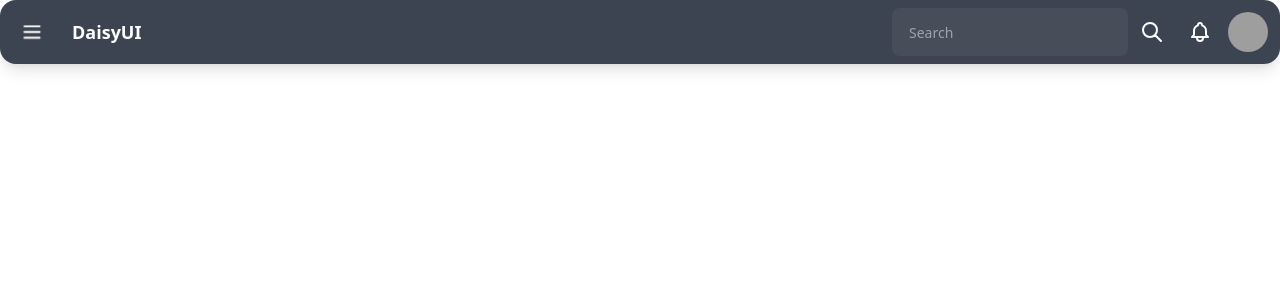
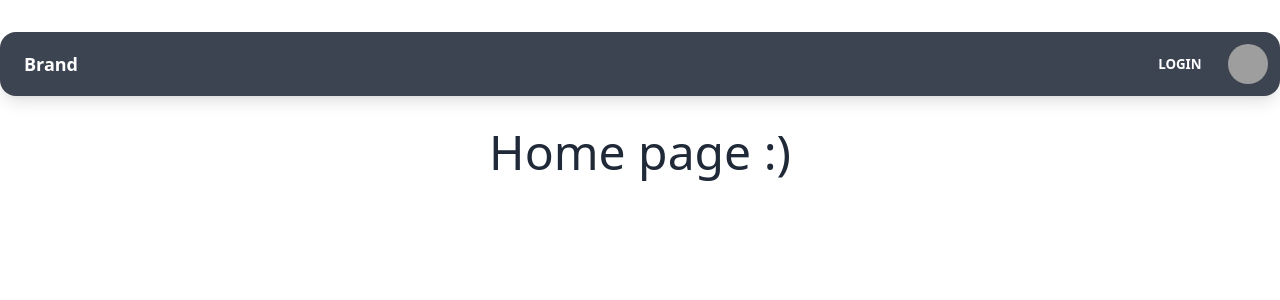
Before and after one commit to mortezasabihi/vue-auth-task, a Vue app: page / in a window 1280 px wide. Shown: the top 300 px of the page. Built offline with nearby package versions, Linux system fonts and the light colour scheme; grey boxes are pictures that could not be loaded.

Commit message:
feat: layout components created

```diff
--- a/public/index.html
+++ b/public/index.html
@@ -1,17 +1,21 @@
 <!DOCTYPE html>
 <html lang="">
   <head>
-    <meta charset="utf-8">
-    <meta http-equiv="X-UA-Compatible" content="IE=edge">
-    <meta name="viewport" content="width=device-width,initial-scale=1.0">
-    <link rel="icon" href="<%= BASE_URL %>favicon.ico">
+    <meta charset="utf-8" />
+    <meta http-equiv="X-UA-Compatible" content="IE=edge" />
+    <meta name="viewport" content="width=device-width,initial-scale=1.0" />
+    <link rel="icon" href="<%= BASE_URL %>favicon.ico" />
     <title><%= htmlWebpackPlugin.options.title %></title>
   </head>
   <body>
     <noscript>
-      <strong>We're sorry but <%= htmlWebpackPlugin.options.title %> doesn't work properly without JavaScript enabled. Please enable it to continue.</strong>
+      <strong
+        >We're sorry but <%= htmlWebpackPlugin.options.title %> doesn't work
+        properly without JavaScript enabled. Please enable it to
+        continue.</strong
+      >
     </noscript>
-    <div id="app"></div>
+    <div id="app" class="container mx-auto min-h-screen"></div>
     <!-- built files will be auto injected -->
   </body>
 </html>
--- a/src/App.vue
+++ b/src/App.vue
@@ -1,16 +1,14 @@
 <template>
-  <!-- navbar -->
-  <Navbar />
-  <!-- /navbar -->
+  <AppLayout />
 </template>
 
 <script>
-import { Navbar } from "@/components/Layout";
+import AppLayout from "@/layouts/AppLayout";
 
 export default {
   name: "App",
   components: {
-    Navbar,
+    AppLayout,
   },
 };
 </script>
--- a/src/components/Layout/Navbar.vue
+++ b/src/components/Layout/Navbar.vue
@@ -1,144 +1,31 @@
 <template>
   <div
-    class="navbar mb-2 shadow-lg bg-neutral text-neutral-content rounded-box"
+    class="
+      navbar
+      mb-2
+      shadow-lg
+      bg-neutral
+      text-neutral-content
+      rounded-box
+      sticky
+      top-0
+    "
   >
-    <div class="flex-none hidden lg:flex">
-      <button class="btn btn-square btn-ghost">
-        <svg
-          xmlns="http://www.w3.org/2000/svg"
-          fill="none"
-          viewBox="0 0 24 24"
-          class="inline-block w-6 h-6 stroke-current"
-        >
-          <!---->
-          <!---->
-          <!---->
-          <!---->
-          <!---->
-          <!---->
-          <!---->
-          <!---->
-          <!---->
-          <!---->
-          <!---->
-          <path
-            stroke-linecap="round"
-            stroke-linejoin="round"
-            stroke-width="2"
-            d="M4 6h16M4 12h16M4 18h16"
-          ></path>
-          <!---->
-          <!---->
-          <!---->
-          <!---->
-          <!---->
-          <!---->
-          <!---->
-          <!---->
-          <!---->
-          <!---->
-          <!---->
-          <!---->
-          <!---->
-          <!---->
-          <!---->
-        </svg>
-      </button>
+    <div class="flex-1 px-2 mx-2 lg:flex">
+      <h1 class="text-lg font-bold">Brand</h1>
     </div>
-    <div class="flex-1 hidden px-2 mx-2 lg:flex">
-      <span class="text-lg font-bold"> DaisyUI </span>
+
+    <div class="px-2">
+      <!-- guest -->
+      <div class="items-stretch hidden lg:flex">
+        <router-link to="/auth" class="btn btn-ghost btn-sm rounded-btn">
+          Login
+        </router-link>
+      </div>
+      <!-- /guest -->
     </div>
-    <div class="flex-1 lg:flex-none">
-      <div class="form-control">
-        <input type="text" placeholder="Search" class="input input-ghost" />
-      </div>
-    </div>
-    <div class="flex-none">
-      <button class="btn btn-square btn-ghost">
-        <svg
-          xmlns="http://www.w3.org/2000/svg"
-          fill="none"
-          viewBox="0 0 24 24"
-          class="inline-block w-6 h-6 stroke-current"
-        >
-          <!---->
-          <!---->
-          <!---->
-          <!---->
-          <!---->
-          <!---->
-          <!---->
-          <!---->
-          <!---->
-          <!---->
-          <!---->
-          <!---->
-          <!---->
-          <path
-            stroke-linecap="round"
-            stroke-linejoin="round"
-            stroke-width="2"
-            d="M21 21l-6-6m2-5a7 7 0 11-14 0 7 7 0 0114 0z"
-          ></path>
-          <!---->
-          <!---->
-          <!---->
-          <!---->
-          <!---->
-          <!---->
-          <!---->
-          <!---->
-          <!---->
-          <!---->
-          <!---->
-          <!---->
-          <!---->
-        </svg>
-      </button>
-    </div>
-    <div class="flex-none">
-      <button class="btn btn-square btn-ghost">
-        <svg
-          xmlns="http://www.w3.org/2000/svg"
-          fill="none"
-          viewBox="0 0 24 24"
-          class="inline-block w-6 h-6 stroke-current"
-        >
-          <!---->
-          <!---->
-          <!---->
-          <!---->
-          <!---->
-          <path
-            stroke-linecap="round"
-            stroke-linejoin="round"
-            stroke-width="2"
-            d="M15 17h5l-1.405-1.405A2.032 2.032 0 0118 14.158V11a6.002 6.002 0 00-4-5.659V5a2 2 0 10-4 0v.341C7.67 6.165 6 8.388 6 11v3.159c0 .538-.214 1.055-.595 1.436L4 17h5m6 0v1a3 3 0 11-6 0v-1m6 0H9"
-          ></path>
-          <!---->
-          <!---->
-          <!---->
-          <!---->
-          <!---->
-          <!---->
-          <!---->
-          <!---->
-          <!---->
-          <!---->
-          <!---->
-          <!---->
-          <!---->
-          <!---->
-          <!---->
-          <!---->
-          <!---->
-          <!---->
-          <!---->
-          <!---->
-          <!---->
-        </svg>
-      </button>
-    </div>
+
+    <!-- logged in -->
     <div class="flex-none">
       <div class="avatar">
         <div class="rounded-full w-10 h-10 m-1">
@@ -146,6 +33,7 @@
         </div>
       </div>
     </div>
+    <!-- /logged in -->
   </div>
 </template>
 
--- /dev/null
+++ b/src/layouts/AppAuthLayout.vue
@@ -0,0 +1,15 @@
+<template>
+  <div class="flex justify-center items-center min-h-screen">
+    <div class="card shadow-lg w-6/12">
+      <div class="card-body">
+        <slot />
+      </div>
+    </div>
+  </div>
+</template>
+
+<script>
+export default {
+  name: "AppAuthLayout",
+};
+</script>
--- /dev/null
+++ b/src/layouts/AppLayout.vue
@@ -0,0 +1,29 @@
+<template>
+  <component :is="layout">
+    <router-view />
+  </component>
+</template>
+
+<script>
+import AppLayoutDefault from "./AppLayoutDefault.vue";
+
+export default {
+  name: "AppLayout",
+  data: () => ({
+    layout: AppLayoutDefault,
+  }),
+  watch: {
+    $route: {
+      immediate: true,
+      async handler(route) {
+        try {
+          const component = await import(`@/layouts/${route.meta.layout}.vue`);
+          this.layout = component.default;
+        } catch (e) {
+          this.layout = AppLayoutDefault;
+        }
+      },
+    },
+  },
+};
+</script>
--- /dev/null
+++ b/src/layouts/AppLayoutDefault.vue
@@ -0,0 +1,22 @@
+<template>
+  <div class="mt-8">
+    <!-- navbar -->
+    <Navbar />
+    <!-- /navbar -->
+
+    <main class="mt-8">
+      <slot />
+    </main>
+  </div>
+</template>
+
+<script>
+import { Navbar } from "@/components/Layout";
+
+export default {
+  name: "AppLayoutDefault",
+  components: {
+    Navbar,
+  },
+};
+</script>
--- a/src/router/routes.js
+++ b/src/router/routes.js
@@ -1,18 +1,18 @@
-import Home from "@/views/Home.vue";
-
 export default [
   {
     path: "/",
     name: "Home",
-    component: Home,
+    component: require("@/views/Home.vue").default,
+    meta: {
+      layout: "AppLayoutDefault",
+    },
   },
-  // {
-  //   path: "/about",
-  //   name: "About",
-  //   // route level code-splitting
-  //   // this generates a separate chunk (about.[hash].js) for this route
-  //   // which is lazy-loaded when the route is visited.
-  //   component: () =>
-  //     import(/* webpackChunkName: "about" */ "../views/About.vue"),
-  // },
+  {
+    path: "/auth",
+    name: "Auth",
+    component: require("@/views/Auth.vue").default,
+    meta: {
+      layout: "AppAuthLayout",
+    },
+  },
 ];
--- /dev/null
+++ b/src/views/Auth.vue
@@ -0,0 +1,9 @@
+<template>
+  <div>Auth</div>
+</template>
+
+<script>
+export default {
+  name: "AuthPage",
+};
+</script>
--- a/src/views/Home.vue
+++ b/src/views/Home.vue
@@ -1,5 +1,7 @@
 <template>
-  <div></div>
+  <div>
+    <h1 class="text-5xl text-center">Home page :)</h1>
+  </div>
 </template>
 
 <script>
--- a/tailwind.config.js
+++ b/tailwind.config.js
@@ -8,4 +8,7 @@ module.exports = {
     extend: {},
   },
   plugins: [require("daisyui")],
+  daisyui: {
+    themes: false,
+  },
 };
```
